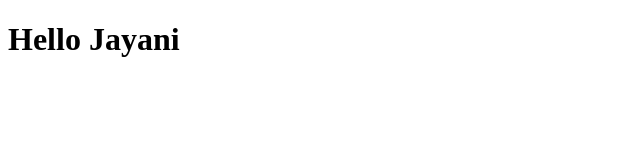
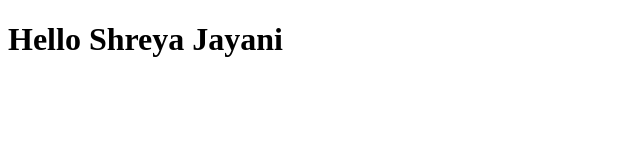
Before and after one commit to shreya-jayani/shreya-jayani, a plain HTML site: page index.html in a window 1280 px wide. Shown: the whole page, without its empty margins (0-640 px from the left). Drawn offline with Linux system fonts and the light colour scheme.

Commit message:
Name updated

```diff
--- a/index.html
+++ b/index.html
@@ -7,6 +7,6 @@
     <title>Document</title>
 </head>
 <body>
-    <h1>Hello Jayani</h1>
+    <h1>Hello Shreya Jayani</h1>
 </body>
 </html>
```
